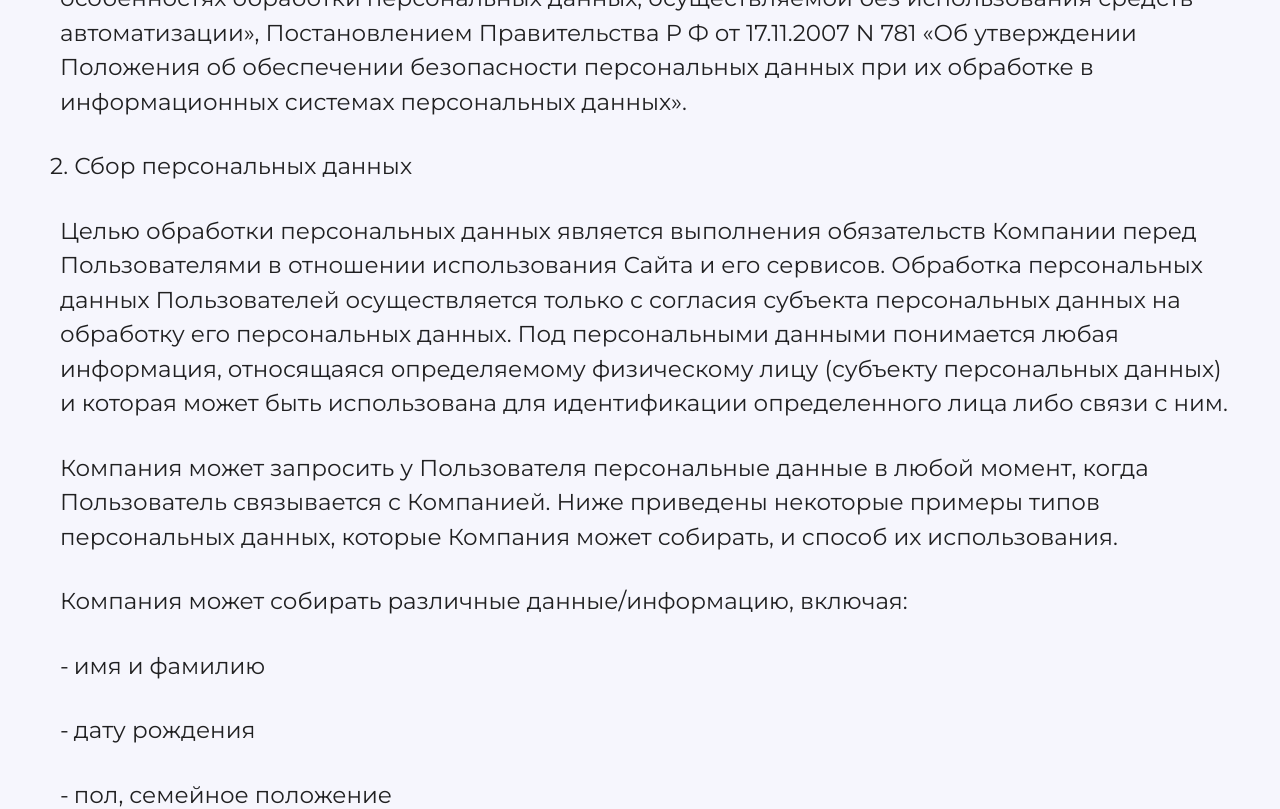
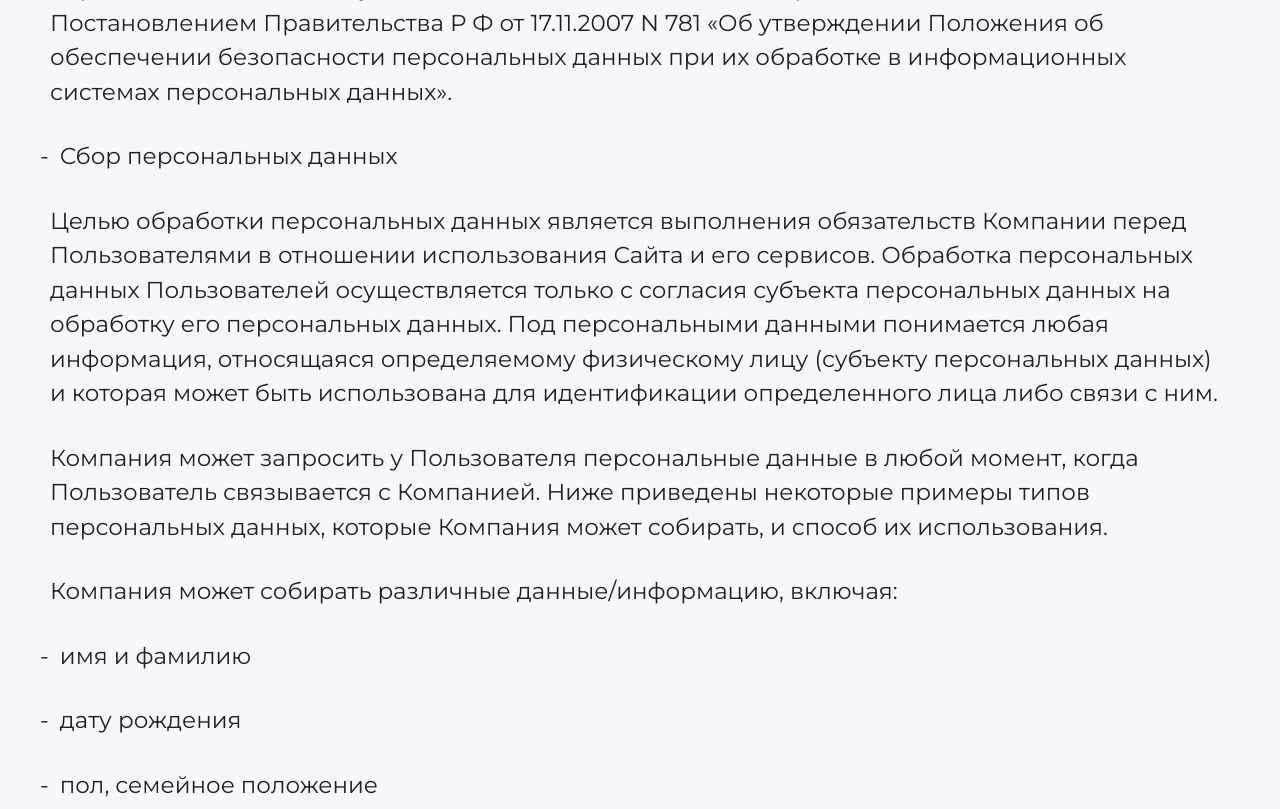
Before and after one commit to MaximMGTTRN/oilApp, a React (Vite) app: page /privacy_policy in a window 1280 px wide. Shown: the part 900-1709 px from the top of the page. Built offline with nearby package versions, Linux system fonts and the light colour scheme.

Commit message:
main/ fix styles for privacy

```diff
--- a/src/pages/Privacy/Privacy.css
+++ b/src/pages/Privacy/Privacy.css
@@ -1,6 +1,7 @@
 .privacy {
   font-size: 23px;
 }
+
 .privacy-title {
   text-transform: uppercase;
   font-size: 42px;
@@ -13,19 +14,27 @@
   margin-inline: 5px;
   margin-bottom: 40px;
 }
-span {
+
+.privacy span {
   display: block;
   margin-block: 30px;
   padding-inline: 10px;
 }
-ul>li{
-    list-style-type: none;
+
+.privacy ul,
+.privacy ol {
+  list-style: none;
+  /* Убираем стандартную нумерацию */
+  padding-left: 0;
+  /* Убираем отступ */
 }
-ul>li::before{
-  /* Или что-то другое на твое усмотрение */
-    content: "-";
+
+.privacy li::before {
+  content: "- ";
+  /* Добавляем дефис перед пунктом */
   margin-right: 5px;
 }
+
 @media screen and (max-width: 800px) {
   .privacy-title {
     margin-inline: 5px;
@@ -42,10 +51,12 @@ ul>li::before{
     font-size: 25px;
   }
 }
+
 @media screen and (max-width: 321px) {
   .privacy-title {
     font-size: 22px;
   }
+
   .privacy {
     font-size: 16px;
   }
```
Lines whose indentation alone changed are shown as unchanged.
